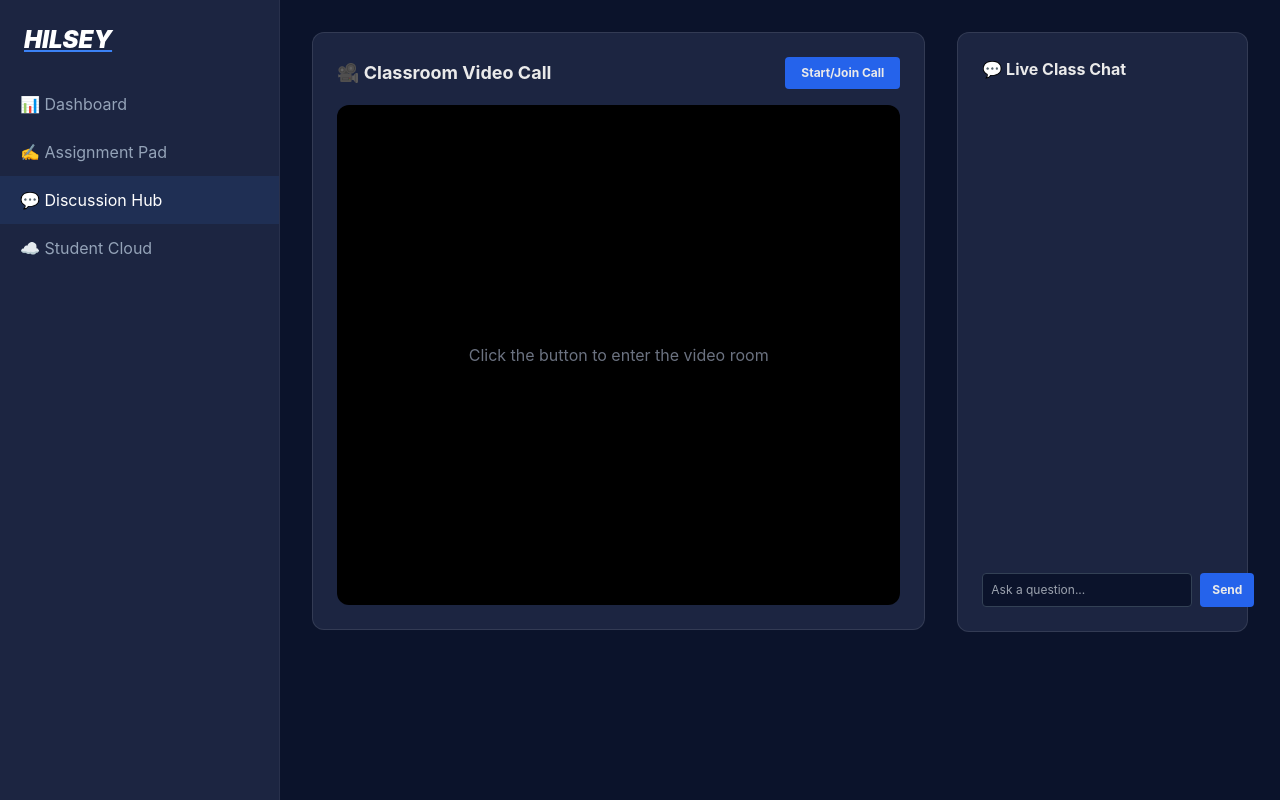
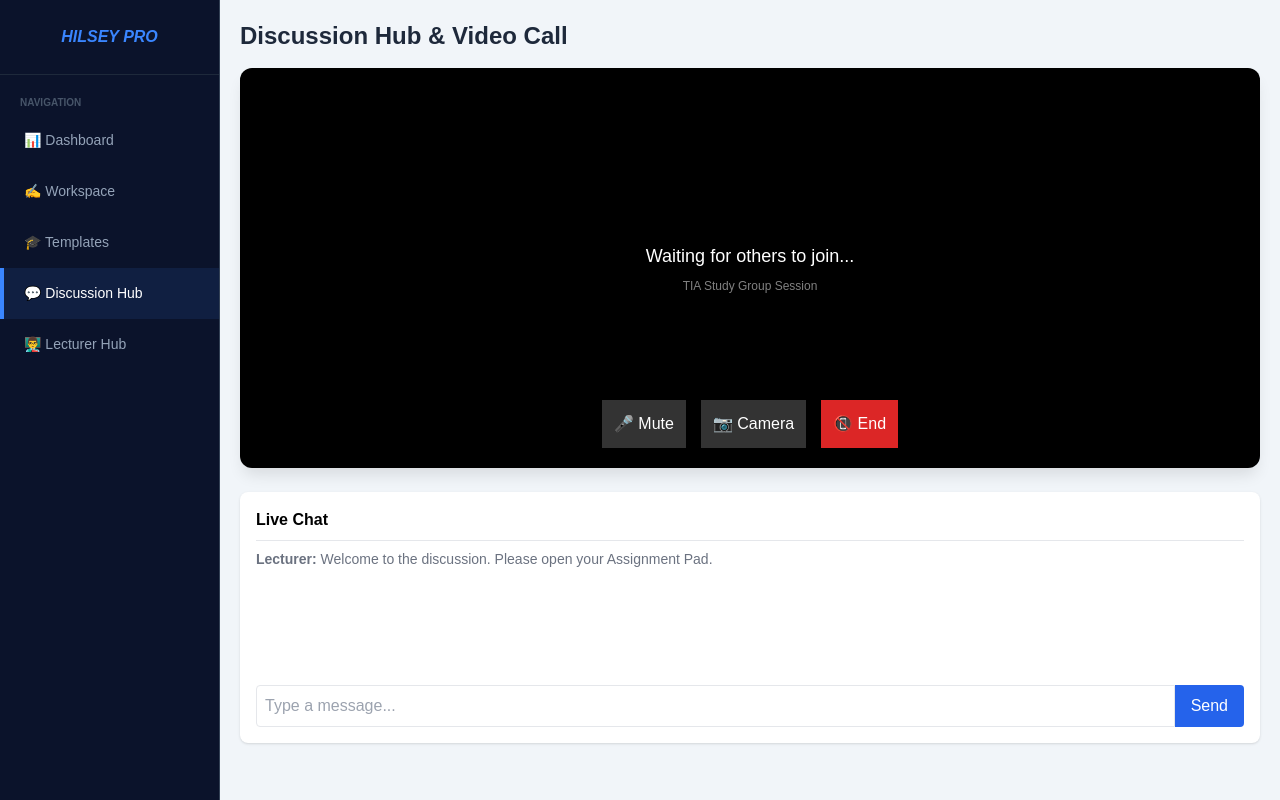
Before and after one commit to hilsey-pro/poulbilliards, a Flask app: page /hub in a window 1280 px wide. Run offline with Flask 3, Linux system fonts and the light colour scheme; the visitor is signed in with stand-in values (Sample User, id 1); data that the repository does not hold is empty; some libraries are stand-ins or nearby versions.

Commit message:
Update hub.html

```diff
--- a/templates/hub.html
+++ b/templates/hub.html
@@ -1,101 +1,74 @@
 <!DOCTYPE html>
-<html>
+<html lang="en">
 <head>
-    <title>Hilsey Pro | Live Hub</title>
+    <meta charset="UTF-8">
+    <meta name="viewport" content="width=device-width, initial-scale=1.0">
+    <title>Hilsey Pro | Discussion Hub</title>
     <script src="https://cdn.tailwindcss.com"></script>
-    <script src='https://meet.jit.si/external_api.js'></script>
     <style>
-        :root { --bg: #0B132B; --sidebar: #1C2541; --primary: #3A86FF; --text: #EAEAEA; }
-        body { background: var(--bg); color: var(--text); font-family: 'Inter', sans-serif; display: flex; height: 100vh; overflow: hidden; }
-        .sidebar { width: 280px; background: var(--sidebar); border-right: 1px solid rgba(255,255,255,0.05); }
-        .nav-item { padding: 12px 20px; color: #94a3b8; display: flex; items-center: center; gap: 12px; text-decoration: none; }
-        .status-card { background: #1C2541; border: 1px solid rgba(255,255,255,0.1); border-radius: 12px; }
-        #video-container { width: 100%; height: 500px; background: #000; border-radius: 12px; overflow: hidden; }
+        body { margin: 0; display: flex; height: 100vh; background: #0f172a; font-family: sans-serif; overflow: hidden; }
+
+        /* THE PERMANENT LEFT SIDEBAR */
+        .sidebar { width: 220px; background: #0b132b; color: white; display: flex; flex-direction: column; border-right: 1px solid #334155; flex-shrink: 0; }
+        .nav-item { padding: 15px 20px; color: #94a3b8; text-decoration: none; display: flex; align-items: center; gap: 10px; font-size: 14px; border-left: 4px solid transparent; }
+        .nav-item:hover, .active-link { background: rgba(58, 134, 255, 0.1); color: white; border-left-color: #3a86ff; }
+        .label { padding: 20px 20px 5px; font-size: 10px; color: #475569; font-weight: bold; text-transform: uppercase; }
+
+        /* MAIN CONTENT AREA */
+        .main-view { flex: 1; display: flex; flex-direction: column; padding: 20px; background: #f1f5f9; overflow-y: auto; }
+
+        /* VIDEO CALL BOX */
+        .video-container { background: #000; border-radius: 12px; height: 400px; position: relative; display: flex; align-items: center; justify-content: center; overflow: hidden; box-shadow: 0 10px 15px -3px rgba(0, 0, 0, 0.1); }
+        .video-controls { position: absolute; bottom: 20px; display: flex; gap: 15px; }
+        .control-btn { background: rgba(255,255,255,0.2); border: none; color: white; padding: 12px; rounded-full; cursor: pointer; backdrop-filter: blur(5px); }
+        .control-btn:hover { background: #3a86ff; }
+
+        @media (max-width: 600px) {
+            .sidebar { width: 70px; }
+            .nav-item span { display: none; }
+        }
     </style>
 </head>
 <body>
 
     <div class="sidebar">
-        <div class="p-6"><h1 class="text-2xl font-black italic text-white underline decoration-blue-500">HILSEY</h1></div>
-        <nav>
-            <a href="/dashboard" class="nav-item">📊 Dashboard</a>
-            <a href="/" class="nav-item">✍️ Assignment Pad</a>
-            <a href="/hub" class="nav-item active" style="color:white; background:rgba(58,134,255,0.1);">💬 Discussion Hub</a>
-            <a href="/database" class="nav-item">☁️ Student Cloud</a>
-        </nav>
+        <div style="padding: 25px; font-weight: bold; font-style: italic; color: #3a86ff; border-bottom: 1px solid #1e293b; text-align: center;">HILSEY PRO</div>
+
+        <div class="label">Navigation</div>
+        <a href="dashboard.html" class="nav-item"><span>📊 Dashboard</span></a>
+        <a href="workspace.html" class="nav-item"><span>✍️ Workspace</span></a>
+        <a href="templates.html" class="nav-item"><span>🎓 Templates</span></a>
+        <a href="hub.html" class="nav-item active-link"><span>💬 Discussion Hub</span></a>
+        <a href="lecture.html" class="nav-item"><span>👨‍🏫 Lecturer Hub</span></a>
     </div>
 
-    <div class="flex-1 p-8 overflow-y-auto">
-        <div class="grid grid-cols-1 lg:grid-cols-3 gap-8">
+    <div class="main-view">
+        <h1 class="text-2xl font-bold text-slate-800 mb-4">Discussion Hub & Video Call</h1>
 
-            <div class="lg:col-span-2">
-                <div class="status-card p-6">
-                    <div class="flex justify-between items-center mb-4">
-                        <h3 class="font-bold text-lg">🎥 Classroom Video Call</h3>
-                        <button onclick="startCall()" class="bg-blue-600 px-4 py-2 rounded font-bold text-xs hover:bg-blue-500">Start/Join Call</button>
-                    </div>
-                    <div id="video-container" class="flex items-center justify-center">
-                        <p class="text-gray-500">Click the button to enter the video room</p>
-                    </div>
-                </div>
+        <div class="video-container">
+            <div class="text-white text-center">
+                <p class="text-lg">Waiting for others to join...</p>
+                <p class="text-xs opacity-50 mt-2">TIA Study Group Session</p>
             </div>
 
-            <div class="status-card p-6 flex flex-col h-[600px]">
-                <h3 class="font-bold mb-4">💬 Live Class Chat</h3>
-                <div id="chat-box" class="flex-1 overflow-y-auto space-y-3 mb-4 pr-2 text-sm text-gray-300">
-                    </div>
-                <div class="flex gap-2">
-                    <input type="text" id="msg-input" placeholder="Ask a question..." class="flex-1 bg-[#0B132B] border border-slate-700 rounded p-2 text-xs outline-none focus:border-blue-500">
-                    <button onclick="sendMessage()" class="bg-blue-600 px-3 py-2 rounded font-bold text-xs">Send</button>
-                </div>
+            <div class="video-controls">
+                <button class="control-btn">🎤 Mute</button>
+                <button class="control-btn">📷 Camera</button>
+                <button class="control-btn bg-red-600">📵 End</button>
             </div>
+        </div>
 
+        <div class="mt-6 bg-white p-4 rounded-lg shadow">
+            <h3 class="font-bold border-b pb-2 mb-2">Live Chat</h3>
+            <div class="h-32 text-sm text-gray-500 overflow-y-auto">
+                <p><b>Lecturer:</b> Welcome to the discussion. Please open your Assignment Pad.</p>
+            </div>
+            <div class="flex mt-2">
+                <input type="text" placeholder="Type a message..." class="flex-1 border p-2 rounded-l">
+                <button class="bg-blue-600 text-white px-4 rounded-r">Send</button>
+            </div>
         </div>
     </div>
 
-    <script>
-        // VIDEO CALL LOGIC
-        function startCall() {
-            const domain = 'meet.jit.si';
-            const options = {
-                roomName: 'HilseyPro_Classroom_Session',
-                width: '100%',
-                height: 500,
-                parentNode: document.querySelector('#video-container'),
-                interfaceConfigOverwrite: { TOOLBAR_BUTTONS: ['microphone', 'camera', 'desktop', 'chat', 'raisehand'] }
-            };
-            document.getElementById('video-container').innerHTML = ""; // Clear placeholder
-            const api = new JitsiMeetExternalAPI(domain, options);
-        }
-
-        // CHAT LOGIC
-        async function loadMessages() {
-            const res = await fetch('/get-messages');
-            const messages = await res.json();
-            const box = document.getElementById('chat-box');
-            box.innerHTML = messages.map(m => `
-                <div class="bg-white/5 p-2 rounded">
-                    <p class="text-[10px] font-bold text-blue-400">${m.user} <span class="text-gray-500 font-normal">${m.time}</span></p>
-                    <p>${m.text}</p>
-                </div>
-            `).join('');
-            box.scrollTop = box.scrollHeight;
-        }
-
-        async function sendMessage() {
-            const input = document.getElementById('msg-input');
-            if(!input.value) return;
-            await fetch('/send-message', {
-                method: 'POST',
-                headers: {'Content-Type': 'application/json'},
-                body: JSON.stringify({text: input.value})
-            });
-            input.value = "";
-            loadMessages();
-        }
-
-        setInterval(loadMessages, 3000); // Auto-refresh chat every 3 seconds
-        loadMessages();
-    </script>
 </body>
 </html>
```
